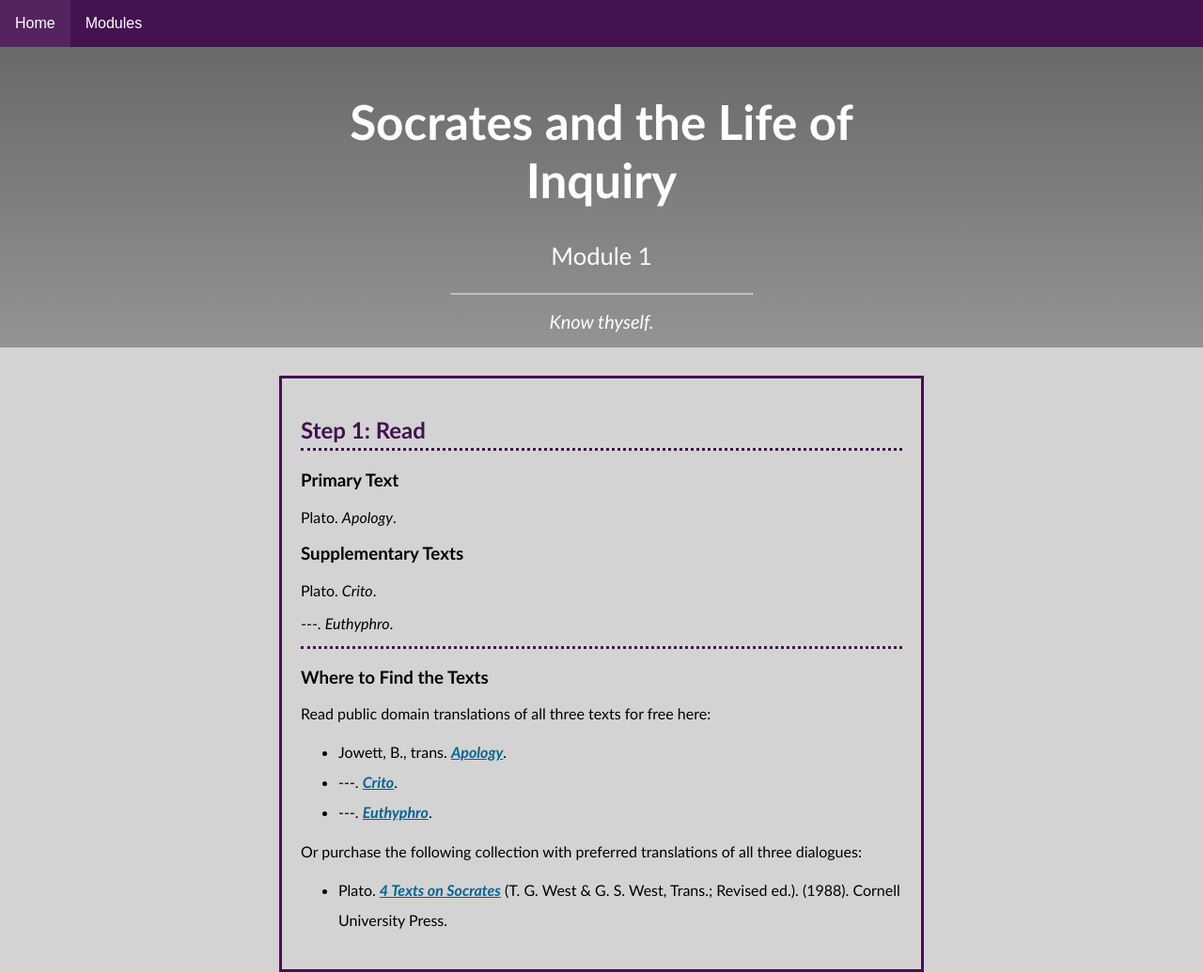
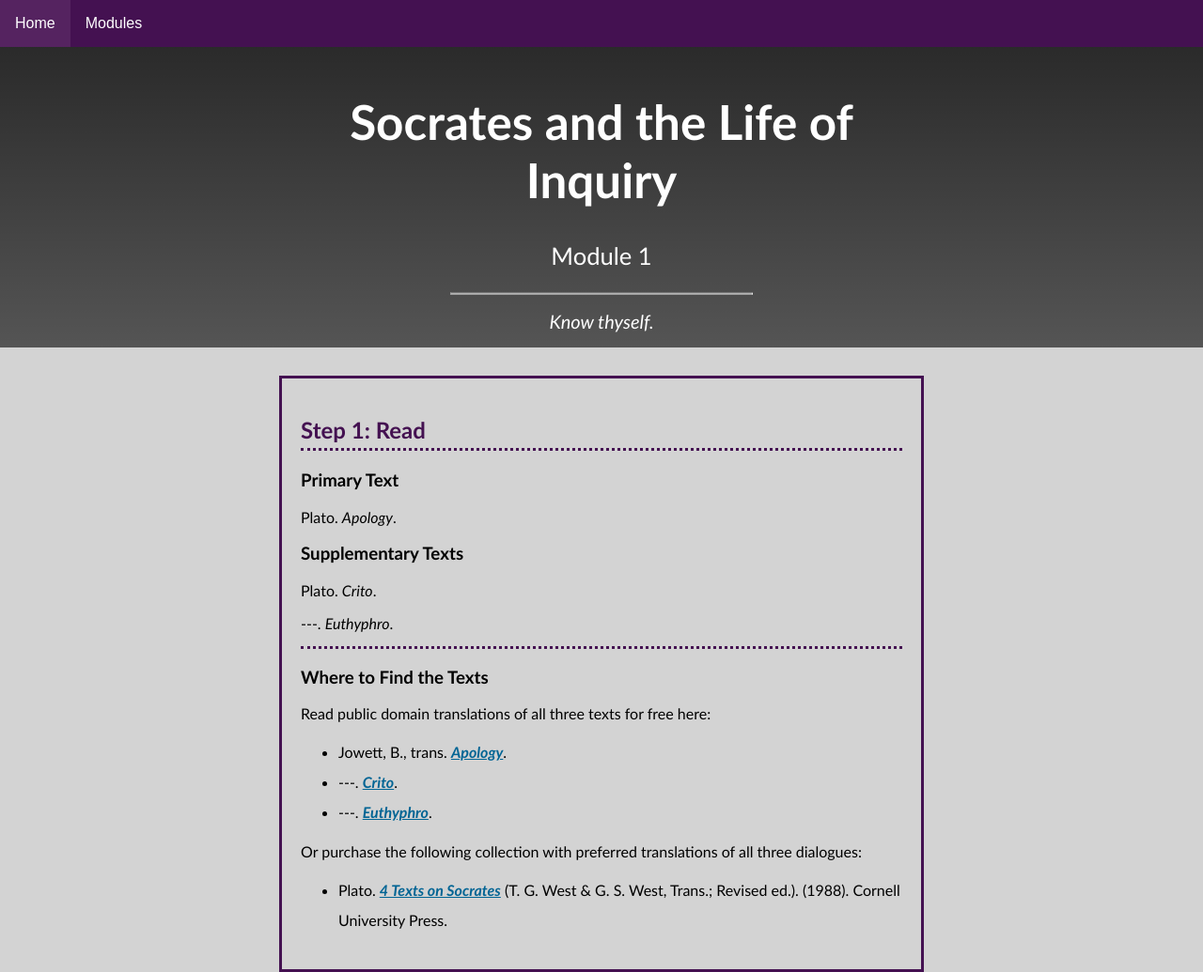
Before and after one commit to ChadMCrab/philosophy-human-values, a plain HTML site: page socrates.html in a window 1280 px wide. Shown: the top 1035 px of the page at 94% size. Drawn offline with Linux system fonts and the light colour scheme.

Commit message:
Update socrates.html

```diff
--- a/socrates.html
+++ b/socrates.html
@@ -25,7 +25,7 @@
             </li>
           </ul>
     </nav>
-    <div class="hero-image">
+    <div id="socrates-hero">
         <div class="hero-text">
           <h1>Socrates and the Life of Inquiry</h1>
           <p>Module 1</p>
```
